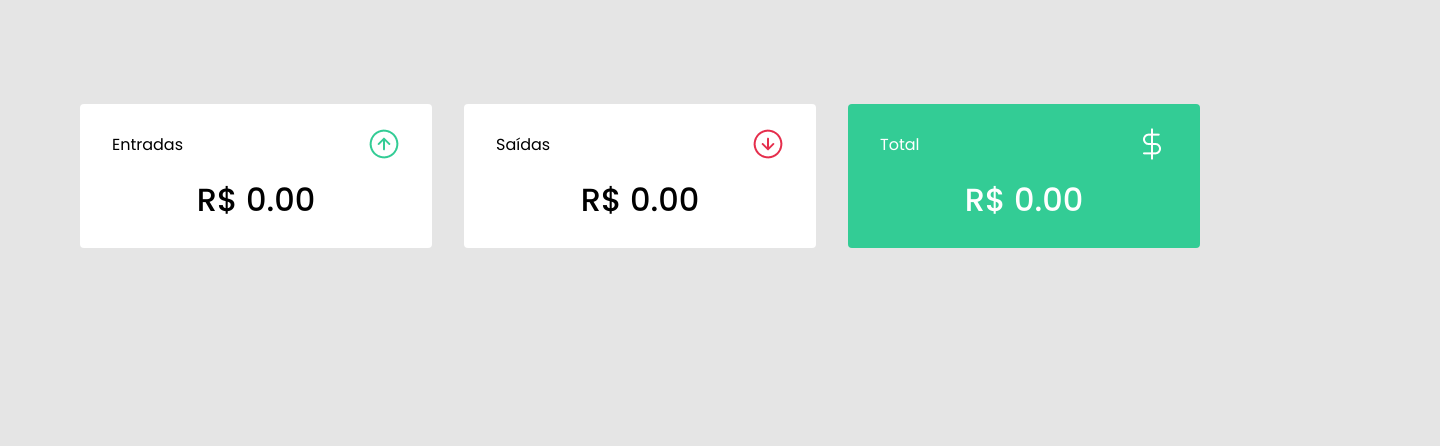
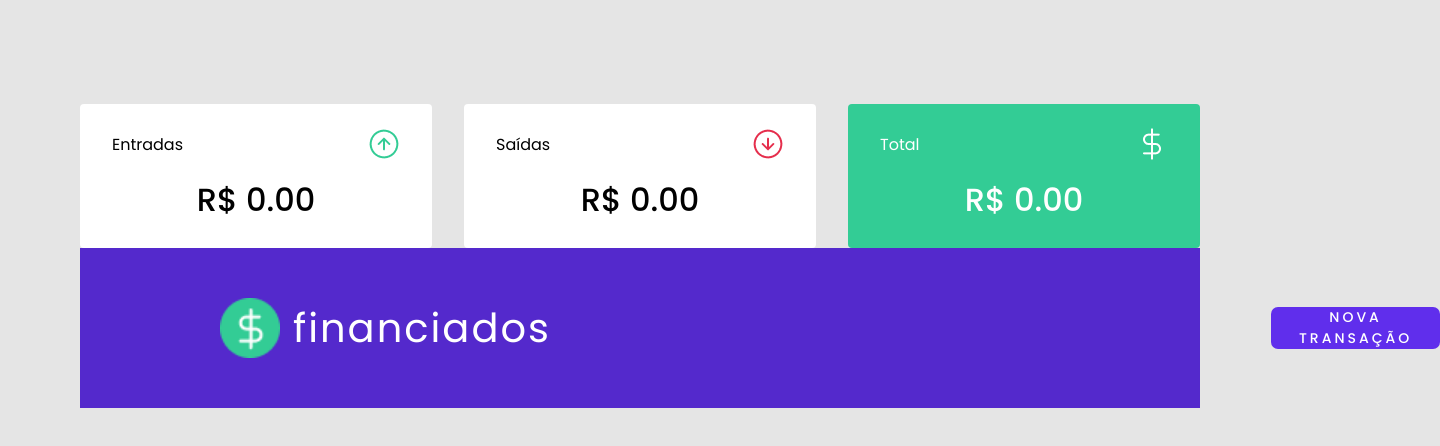
Before and after one commit to AlexisCesar/react-finance-dashboard, a React (Vite) app: page / in a window 1280 px wide. Shown: the top 446 px of the page, 1440 px wide, since content can reach past the window. Built offline with nearby package versions, Linux system fonts and the light colour scheme.

Commit message:
header added

```diff
--- /dev/null
+++ b/src/components/header/header.module.scss
@@ -0,0 +1,80 @@
+.containerHeader {
+  background-color: var(--blue);
+  max-height: 300px;
+  padding: 50px 140px;
+
+  header {
+    display: flex;
+    justify-content: space-between;
+    .containerLogo {
+      img {
+        height: 60px;
+        width: 60px;
+      }
+      align-items: center;
+      display: flex;
+      /* From uiverse.io by @mateusneves */
+      button {
+        position: relative;
+        font-size: 14px;
+        letter-spacing: 3px;
+        height: 3em;
+        padding: 0 2em;
+        border: none;
+        background-color: #602eec;
+        color: #fff;
+        text-transform: uppercase;
+        overflow: hidden;
+        border-radius: 7px;
+
+        &::before {
+          content: '';
+          display: block;
+          position: absolute;
+          z-index: 0;
+          bottom: 0;
+          left: 0;
+          height: 0px;
+          width: 100%;
+          background: linear-gradient(
+            90deg,
+            #ba57e722,
+            rgba(89, 29, 145, 0.432)
+          ); //firula nos dois últimos caracteres do hexadecimal (opacidade da cor)
+          transition: 0.2s;
+        }
+        .label {
+          position: relative;
+        }
+        .icon {
+          display: flex;
+          align-items: center;
+          justify-content: center;
+          height: 3em;
+          width: 3em;
+          position: absolute;
+          top: 3em;
+          right: 0;
+          opacity: 0;
+          transition: 0.4s;
+        }
+        &:hover::before {
+          height: 100%;
+        }
+        &:hover .icon {
+          top: 0;
+          opacity: 1;
+        }
+      }
+    }
+  }
+}
+.title {
+  font-weight: 400;
+  font-size: 2.5rem;
+  margin-left: 13px;
+  margin-right: 45rem;
+  color: var(--shape-principal);
+  line-height: 3rem;
+  letter-spacing: 2px;
+}
--- /dev/null
+++ b/src/components/header/index.tsx
@@ -0,0 +1,32 @@
+import style from './header.module.scss';
+import coinLogo from '../../assets/coinLogo.png';
+
+export const Header = () => {
+  return (
+    <div className={style.containerHeader}>
+      <header>
+        <div className={style.containerLogo}>
+          <img src={coinLogo}></img>
+          <h1 className={style.title}>financiados</h1>
+          <button>
+            <span className="label">Nova Transação</span>
+            <span className="icon">
+              <svg
+                xmlns="http://www.w3.org/2000/svg"
+                viewBox="0 0 24 24"
+                width="24"
+                height="24"
+              >
+                <path fill="none" d="M0 0h24v24H0z"></path>
+                <path
+                  fill="currentColor"
+                  d="M16.172 11l-5.364-5.364 1.414-1.414L20 12l-7.778 7.778-1.414-1.414L16.172 13H4v-2z"
+                ></path>
+              </svg>
+            </span>
+          </button>
+        </div>
+      </header>
+    </div>
+  );
+};
--- a/src/pages/Home/index.tsx
+++ b/src/pages/Home/index.tsx
@@ -1,10 +1,12 @@
 import { Card } from '../../components';
 import style from './Home.module.scss';
+import { Header } from '../../components/header';
 
 export const Home = () => {
   return (
     <div className={style['container']}>
       <Card />
+      <Header />
     </div>
   );
 };
```
Also changed, not shown: src/assets/coinLogo.png (added).
